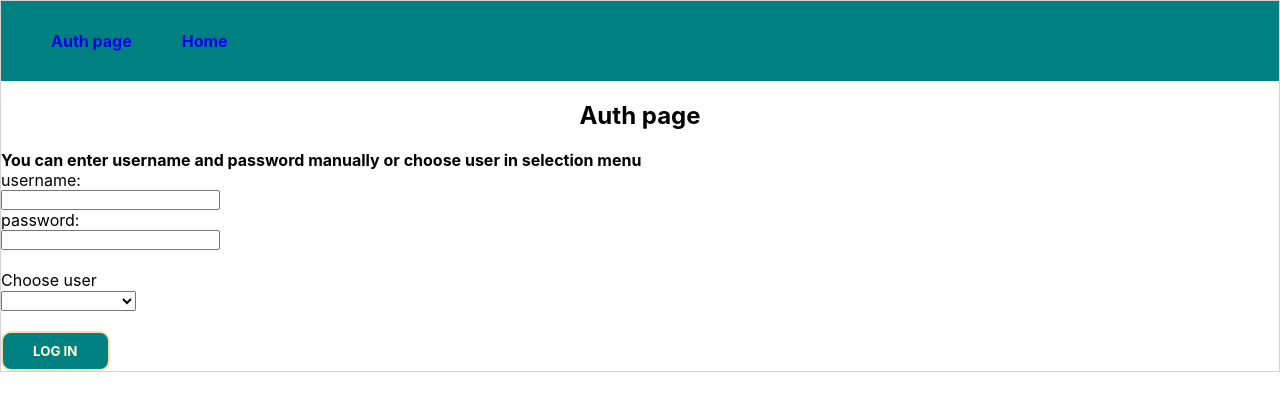
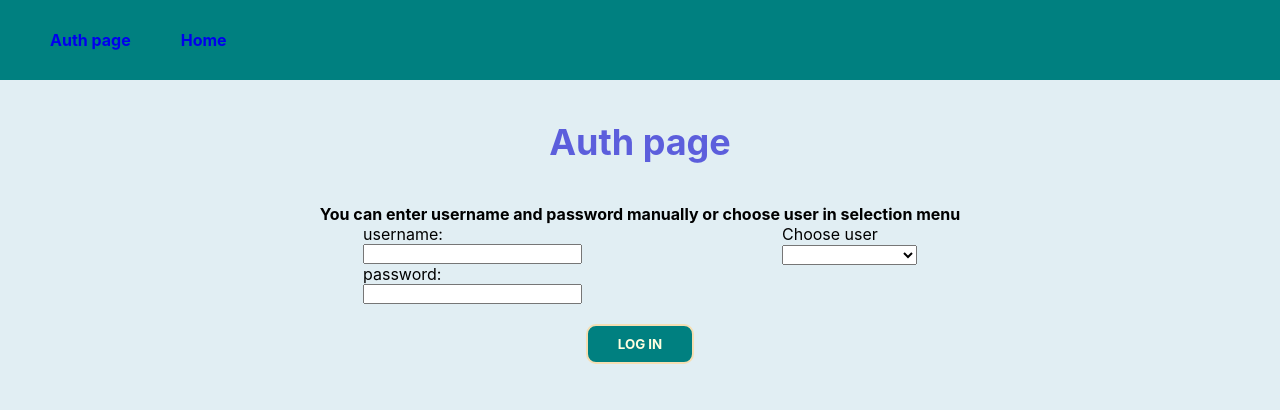
Before and after one commit to vladyslav-harkusha/react-vite_test-project, a React (Vite) app: page /auth in a window 1280 px wide. Shown: the top 410 px of the page. Built offline with nearby package versions, Linux system fonts and the light colour scheme.

Commit message:
add some styles and fix routes

```diff
--- a/src/components/auth-form/AuthForm.scss
+++ b/src/components/auth-form/AuthForm.scss
@@ -1,4 +1,13 @@
 .auth-form {
+    display: flex;
+    flex-direction: column;
+    align-items: center;
+
+    .form-wrapper {
+        display: flex;
+        justify-content: center;
+        gap: 200px;
+
         .inputs-wrapper {
             margin-bottom: 20px;
 
@@ -26,3 +35,4 @@
             margin-bottom: 20px;
         }
     }
+}
--- a/src/components/auth-form/AuthForm.tsx
+++ b/src/components/auth-form/AuthForm.tsx
@@ -13,7 +13,7 @@ import {authFormValidator} from "../validators/authForm.validator.ts";
 
 export const AuthForm = () => {
     const {
-        handleSubmit, register, reset, formState: { errors }, setValue
+        handleSubmit, register, reset, formState: { errors, isValid }, setValue
     } = useForm<IAuthFormData>({
         mode: "all",
         resolver: joiResolver(authFormValidator),
@@ -23,7 +23,8 @@ export const AuthForm = () => {
     const dispatch = useAppDispatch();
 
     const handleSubmitCallback = (formData: ILoginData) => {
-        console.log('ddd')
+        if (!isValid) return;
+
         dispatch(authActions.logInUser(formData));
         reset();
     };
@@ -49,20 +50,21 @@ export const AuthForm = () => {
 
     return (
         <>
-            <h4>You can enter username and password manually or choose user in selection menu</h4>
+            <form onSubmit={handleSubmit(handleSubmitCallback)} className='auth-form'>
+                <h4 className='title'>You can enter username and password manually or choose user in selection menu</h4>
 
-            <form onSubmit={handleSubmit(handleSubmitCallback)} className='auth-form'>
+                <div className='form-wrapper'>
                     <div className='inputs-wrapper'>
                         <label>
                             <p>username: </p>
                             {errors.username && <span className='input-error-message'>{errors.username.message}</span>}
-                        <input type="text" {...register('username', { onChange: handleOnChangeInputs })} />
+                            <input type="text" {...register('username', {onChange: handleOnChangeInputs})} />
                         </label>
 
                         <label>
                             <p>password: </p>
                             {errors.password && <span className='input-error-message'>{errors.password.message}</span>}
-                        <input type="text" {...register('password', { onChange: handleOnChangeInputs })} />
+                            <input type="text" {...register('password', {onChange: handleOnChangeInputs})} />
                         </label>
 
                         {isAuthError && <p className='auth-error-message'>Your username or password is incorrect</p>}
@@ -78,8 +80,9 @@ export const AuthForm = () => {
                             ))}
                         </select>
                     </label>
+                </div>
+                <MainButton buttonText='Log in' isDisabled={!isValid} />
 
-                <MainButton buttonText='Log in' />
             </form>
         </>
     );
--- a/src/components/auth-user-header-info/AuthUserHeaderInfo.scss
+++ b/src/components/auth-user-header-info/AuthUserHeaderInfo.scss
@@ -19,8 +19,8 @@
         align-items: center;
         justify-content: center;
         background-color: lightyellow;
-        width: 70px;
-        height: 70px;
+        width: 9vh;
+        height: 9vh;
         border-radius: 50%;
 
         img {
--- a/src/components/header/Header.scss
+++ b/src/components/header/Header.scss
@@ -3,6 +3,6 @@
     justify-content: space-between;
     align-items: center;
     padding: 0 50px;
-    height: 80px;
+    height: 10vh;
     background-color: teal;
 }
--- a/src/components/log-out/LogOut.scss
+++ b/src/components/log-out/LogOut.scss
@@ -0,0 +1,24 @@
+.log-out {
+    display: flex;
+    flex-direction: column;
+    align-items: center;
+    justify-content: space-around;
+    height: 80%;
+
+    .title-greeting {
+        font-style: italic;
+        color: #490096;
+        font-size: 24px;
+    }
+
+    .wrapper {
+        display: flex;
+        flex-direction: column;
+        align-items: center;
+
+        p {
+            padding: 10px;
+            color: grey;
+        }
+    }
+}
--- a/src/components/log-out/LogOut.tsx
+++ b/src/components/log-out/LogOut.tsx
@@ -3,6 +3,7 @@ import {FC, useCallback} from "react";
 import {authActions} from "../../redux/slices/authSlice.ts";
 import {useAppDispatch} from "../../redux/store.ts";
 import {IAuthResponseWithTokens} from "../../models/IAuthResponseWithTokens.ts";
+import './LogOut.scss';
 
 type Props = {
     authUser: IAuthResponseWithTokens;
@@ -19,10 +20,14 @@ export const LogOut: FC<Props> = ({ authUser }) => {
 
     return (
         <div className='log-out'>
-            <h3>Hello, {authUser.firstName} {authUser.lastName}, thanks for authentication</h3>
+            <h3 className='title-greeting'>
+                Hello, {authUser.firstName} {authUser.lastName}, now you have access to Users and Recipes pages
+            </h3>
 
-            <p>Press button to log out from this App</p>
-            <MainButton buttonText='Log out' buttonOnclick={handleLogOut} />
+            <div className='wrapper'>
+                <p>You can log out from this App</p>
+                <MainButton buttonText='Log out' buttonOnclick={handleLogOut}/>
+            </div>
         </div>
     );
 };
--- a/src/index.scss
+++ b/src/index.scss
@@ -8,3 +8,6 @@
 ul, li {
     list-style-type: none;
 }
+body {
+    background-color: #002d2d;
+}
--- a/src/templates/main-template/MainTemplate.scss
+++ b/src/layouts/main-layout/MainLayout.scss
@@ -1,5 +1,6 @@
 .app-wrapper {
     max-width: 1440px;
     margin: 0 auto;
-    border: 1px solid lightgray;
+    height: 100vh;
+    background-color: #e1eef3;
 }
--- a/src/templates/main-template/MainTemplate.tsx
+++ b/src/layouts/main-layout/MainLayout.tsx
@@ -1,9 +1,9 @@
 import {FC} from "react";
 import {Header} from "../../components/header/Header.tsx";
 import {Outlet} from "react-router-dom";
-import './MainTemplate.scss';
+import './MainLayout.scss';
 
-export const MainTemplate: FC = () => {
+export const MainLayout: FC = () => {
     return (
         <div className='app-wrapper'>
             <Header />
--- a/src/pages/auth-page/AuthPage.scss
+++ b/src/pages/auth-page/AuthPage.scss
@@ -1,6 +1,10 @@
 .auth-page {
-    .title {
+    height: 90vh;
+
+    .auth-page-title {
         text-align: center;
-        margin: 20px 0;
+        padding: 40px 0;
+        color: #5C5EDC;
+        font-size: 36px;
     }
 }
--- a/src/pages/auth-page/AuthPage.tsx
+++ b/src/pages/auth-page/AuthPage.tsx
@@ -9,7 +9,7 @@ export const AuthPage: FC = () => {
 
     return (
         <div className='auth-page'>
-            <h2 className='title'>Auth page</h2>
+            <h2 className='auth-page-title'>Auth page</h2>
             {authUser
                 ? <LogOut authUser={authUser} />
                 : <AuthForm />
--- a/src/router/AppRoutes.tsx
+++ b/src/router/AppRoutes.tsx
@@ -1,26 +1,34 @@
 import {FC} from "react";
-import {Routes, Route} from "react-router-dom";
+import {Routes, Route, Navigate} from "react-router-dom";
 import {urlEndpoints} from "./constans/urlEndpoints.ts";
-import {MainTemplate} from "../templates/main-template/MainTemplate.tsx";
+import {MainLayout} from "../layouts/main-layout/MainLayout.tsx";
 import {HomePage} from "../pages/home-page/HomePage.tsx";
 import {AuthPage} from "../pages/auth-page/AuthPage.tsx";
 import {UsersPage} from "../pages/users-page/UsersPage.tsx";
 import {RecipesPage} from "../pages/recipes-page/RecipesPage.tsx";
 import {UserDetailsPage} from "../pages/user-details-page/UserDetailsPage.tsx";
 import {RecipeDetailsPage} from "../pages/recipe-details-page/RecipeDetailsPage.tsx";
+import {useAppSelector} from "../redux/store.ts";
 
 export const AppRoutes: FC = () => {
     const { auth, home, allUsers, userById, allRecipes, recipeById } = urlEndpoints;
+    const { authUser } = useAppSelector(state => state.authStoreSlice);
 
     return (
         <Routes>
-            <Route path={home} element={ <MainTemplate /> } >
+            <Route path={home} element={ <MainLayout /> } >
                 <Route index element={ <HomePage /> } />
                 <Route path={auth} element={ <AuthPage /> } />
-                <Route path={allUsers} element={ <UsersPage /> } />
-                <Route path={userById} element={ <UserDetailsPage /> } />
-                <Route path={allRecipes} element={ <RecipesPage /> } />
-                <Route path={recipeById} element={ <RecipeDetailsPage /> } />
+                { authUser
+                    ? <>
+                        <Route path={allUsers} element={ <UsersPage /> } />
+                        <Route path={userById} element={ <UserDetailsPage /> } />
+                        <Route path={allRecipes} element={ <RecipesPage /> } />
+                        <Route path={recipeById} element={ <RecipeDetailsPage /> } />
+                      </>
+
+                    : <Route path='/*' element={<Navigate to={auth}/>} />
+                }
             </Route>
         </Routes>
     );
```
Lines whose indentation alone changed are shown as unchanged.
